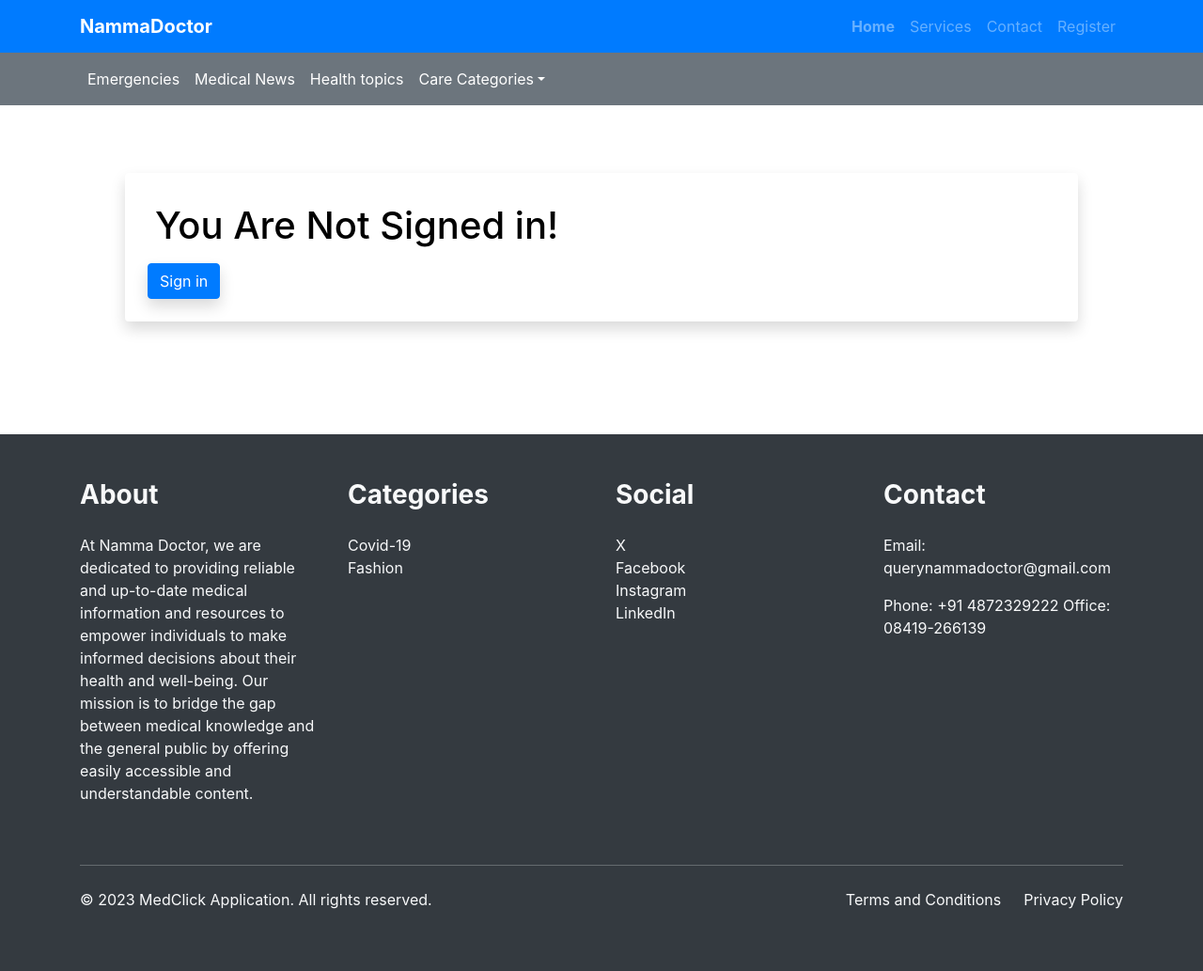
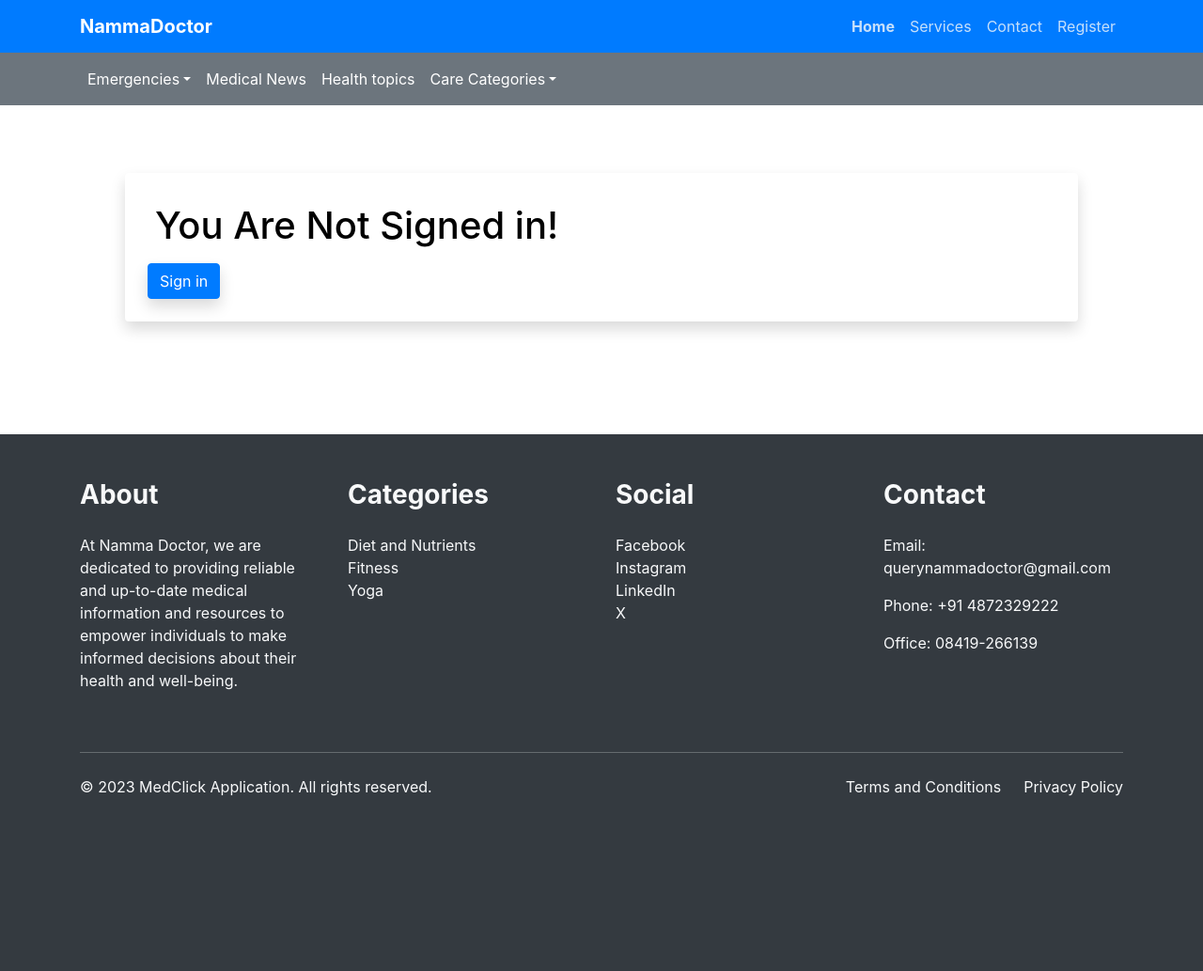
Before and after one commit to AJAmit17/NammaDoctor, a Django app: page /bookings/booking in a window 1280 px wide. Shown: the whole page at 94% size. After the commit the page ends 847 px from the top, so only its background shows below. Run offline with Django 4.2, Linux system fonts and the light colour scheme; data that the repository does not hold is empty; some libraries are stand-ins or nearby versions.

Commit message:
emergency added

```diff
--- a/ndapp/templates/ndapp/base.html
+++ b/ndapp/templates/ndapp/base.html
@@ -27,21 +27,21 @@
             <div class="collapse navbar-collapse" id="navbarNav">
                 <ul class="navbar-nav ms-auto">
                     <li class="nav-item">
-                        <a href="{% url 'home' %}" class="nav-link"><strong>Home</strong></a>
+                        <a href="{% url 'home' %}" class="nav-link text-light"><strong>Home</strong></a>
                     </li>
                     <li class="nav-item">
-                        <a href="{% url 'services' %}" class="nav-link">Services</a>
+                        <a href="{% url 'services' %}" class="nav-link text-light">Services</a>
                     </li>
                     <li class="nav-item">
-                        <a href="{% url 'contact' %}" class="nav-link">Contact</a>
+                        <a href="{% url 'contact' %}" class="nav-link text-light">Contact</a>
                     </li>
                     {% if user.is_authenticated %}
                     <li>
-                        <a href="{% url 'user-profile' %}" class="nav-link">Profile</a>
+                        <a href="{% url 'user-profile' %}" class="nav-link text-light">Profile</a>
                     </li>
                     {% else %}
                     <li>
-                        <a href="{% url 'register' %}" class="nav-link">Register</a>
+                        <a href="{% url 'register' %}" class="nav-link text-light">Register</a>
                     </li>
                     {% endif %}
                 </ul>
@@ -55,8 +55,16 @@
             </button>
             <div class="collapse navbar-collapse" id="secondNavbar">
                 <ul class="navbar-nav mr-auto">
-                    <li class="nav-item">
-                        <a href="{% url 'emergencies' %}" class="nav-link" style="opacity: 1; color: white;">Emergencies</a>
+                    <li class="nav-item dropdown">
+                        <a href="#" class="nav-link dropdown-toggle" id="careCategoriesDropdown" data-bs-toggle="dropdown" aria-haspopup="true" aria-expanded="false" style="opacity: 1; color: white;">Emergencies</a>
+                        <div class="dropdown-menu" aria-labelledby="careCategoriesDropdown">
+                            <a class="dropdown-item" href="{% url 'emergency-guidelines' %}" style="opacity: 1;">Emergency Guidelines</a>
+                            <a class="dropdown-item" href="#category1" style="opacity: 1;">Covid 19 Pendamic</a>
+                            <a class="dropdown-item" href="#category2" style="opacity: 1;">Monkeypox</a>
+                            <a class="dropdown-item" href="#category3" style="opacity: 1;">Hepatitis</a>
+                            <a class="dropdown-item" href="#category4" style="opacity: 1;">Other Epidemics</a>
+
+                        </div>
                     </li>
                     <li class="nav-item">
                         <a href="{% url 'medicalnews' %}" class="nav-link" style="opacity: 1; color: white;">Medical News</a>
@@ -111,31 +119,30 @@
             <div class="row">
                 <div class="col-md-6 col-lg-3 mb-4">
                     <h3 class="text-lg font-weight-bold mb-4">About</h3>
-                    <p>At Namma Doctor, we are dedicated to providing reliable and up-to-date medical information and resources to empower individuals to make informed decisions about their health and well-being. Our mission is to bridge the gap between medical knowledge and the general public by offering easily accessible and understandable content.</p>
+                    <p>At Namma Doctor, we are dedicated to providing reliable and up-to-date medical information and resources to empower individuals to make informed decisions about their health and well-being.</p>
                 </div>
                 <div class="col-md-6 col-lg-3 mb-4">
                     <h3 class="text-lg font-weight-bold mb-4">Categories</h3>
                     <ul class="list-unstyled">
-                        <li><a href="#" class="text-light"></a></li>
-                        <li><a href="#" class="text-light">Covid-19</a></li>
-                        <li><a href="#" class="text-light"></a></li>
-                        <li><a href="#" class="text-light">Fashion</a></li>
+                        <li><a href="#" class="text-light">Diet and Nutrients</a></li>
+                        <li><a href="#" class="text-light">Fitness</a></li>
+                        <li><a href="#" class="text-light">Yoga</a></li>
                     </ul>
                 </div>
                 <div class="col-md-6 col-lg-3 mb-4">
                     <h3 class="text-lg font-weight-bold mb-4">Social</h3>
                     <ul class="list-unstyled">
-                        <li><a href="#" class="text-light" target="_blank" rel="noopener">X</a></li>
                         <li><a href="#" class="text-light" target="_blank" rel="noopener">Facebook</a></li>
                         <li><a href="#" class="text-light" target="_blank" rel="noopener">Instagram</a></li>
                         <li><a href="#" class="text-light" target="_blank" rel="noopener">LinkedIn</a></li>
+                        <li><a href="#" class="text-light" target="_blank" rel="noopener">X</a></li>
                     </ul>
                 </div>
                 <div class="col-md-6 col-lg-3 mb-4">
                     <h3 class="text-lg font-weight-bold mb-4">Contact</h3>
                     <p>Email: querynammadoctor@gmail.com</p>
                     <p>Phone: +91 4872329222
-                        Office: 08419-266139
+                        <div>Office: 08419-266139</div>
                     </p>
                 </div>
             </div>
--- a/ndapp/urls.py
+++ b/ndapp/urls.py
@@ -5,6 +5,6 @@ urlpatterns = [
     path('',views.home, name='home'),
     path('services/',views.services, name="services"),
     path('contact/',views.contact, name="contact"),
-    path('emergencies/',views.emergencies, name="emergencies"),
+    path('emergency-guidelines/',views.emergencies, name="emergency-guidelines"),
     path('medical-news/',views.medicalNews, name="medicalnews"),
 ]
--- a/ndapp/views.py
+++ b/ndapp/views.py
@@ -40,7 +40,7 @@ def contact(request):
     })
 
 def emergencies(requests):
-    return render(requests, 'ndapp/emergencies.html')
+    return render(requests, 'ndapp/egu.html')
 
 def medicalNews(requests):
     return render(requests, 'ndapp/medicalnews.html')
```
Also changed, not shown: ndapp/templates/ndapp/egu.html (renamed from ndapp/templates/ndapp/emergencies.html).
